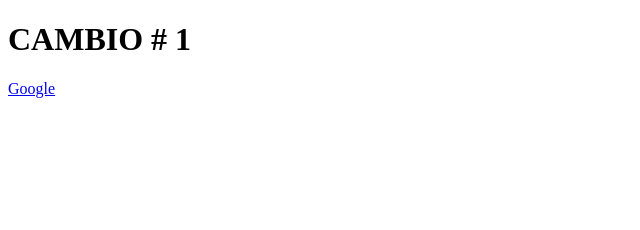
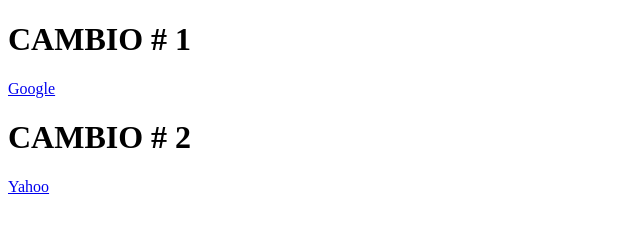
Before and after one commit to ayd2usac/tarea2, a plain HTML site: page contact.html in a window 1280 px wide. Shown: the whole page, without its empty margins (0-640 px from the left). Drawn offline with Linux system fonts and the light colour scheme.

Commit message:
Update contact.html

```diff
--- a/contact.html
+++ b/contact.html
@@ -1,10 +1,13 @@
 <!DOCTYPE html>
 <html>
 <head>
-	<title>Contact</title>
+	<title>Formulario de Contacto</title>
 </head>
 <body>
 	<h1>CAMBIO # 1</H1>
 	<a href="https://www.google.com">Google</a>
+
+	<h1>CAMBIO # 2</H1>
+	<a href="https://www.yahoo.com">Yahoo</a>
 </body>
 </html>
```
